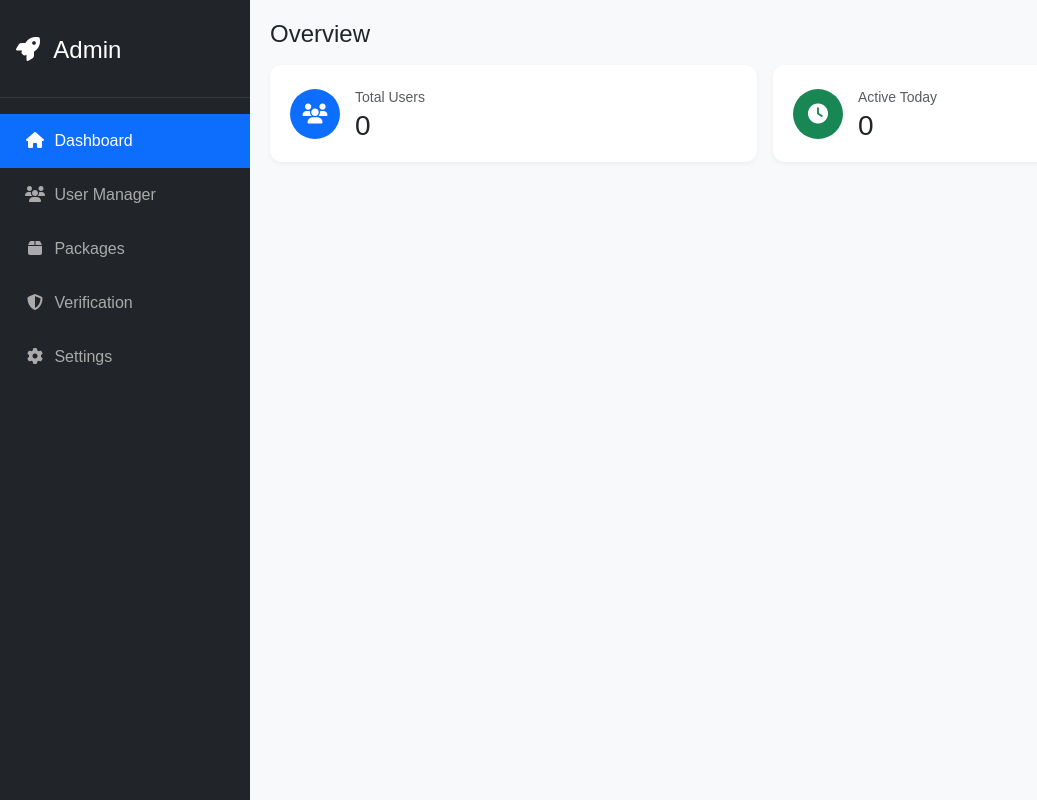
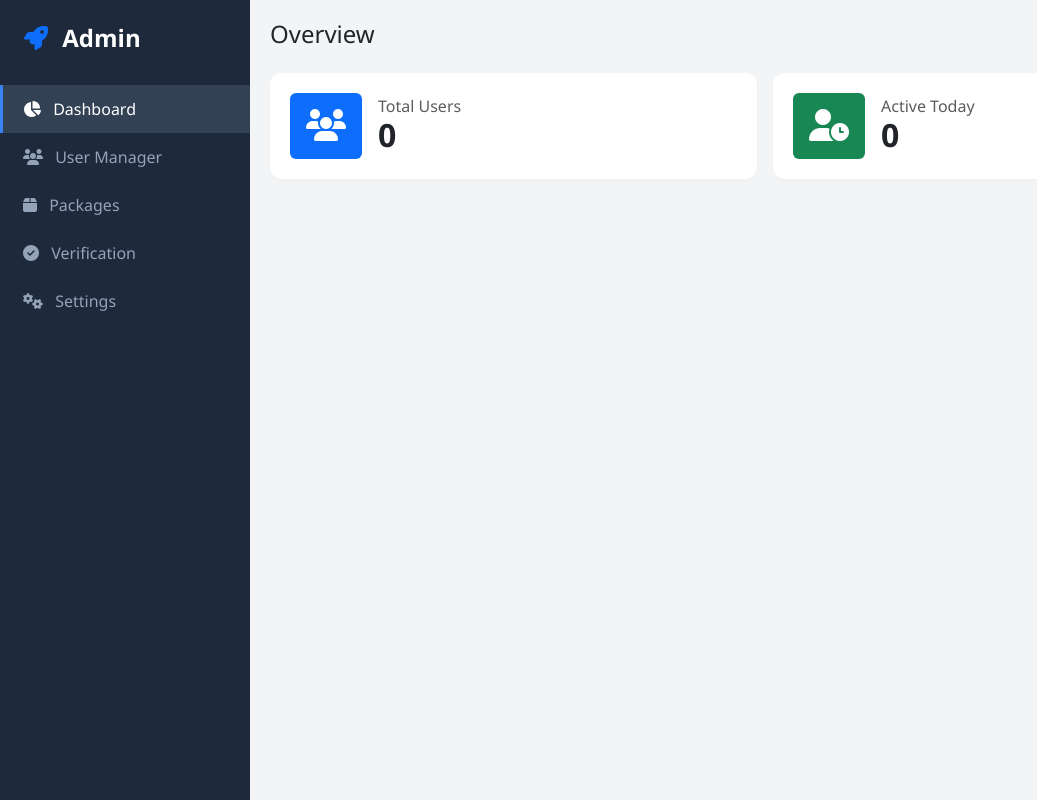
Before and after one commit to Ninjagaming229/Zzzzz, a Flask app: page / in a window 1280 px wide. Shown: the whole page, without its empty margins (0-1037 px from the left). Run offline with Flask 3, Linux system fonts and the light colour scheme; the visitor is signed in with stand-in values (Sample User, id 1); data that the repository does not hold is empty; some libraries are stand-ins or nearby versions.

Commit message:
Refactor admin panel layout and styles
Updated styling for admin panel, improved responsiveness, and modified HTML structure for better layout. Enhanced JavaScript functions for improved error handling and UI interactions.

```diff
--- a/templates/admin.html
+++ b/templates/admin.html
@@ -9,56 +9,59 @@
     <link rel="stylesheet" href="https://cdnjs.cloudflare.com/ajax/libs/font-awesome/6.4.0/css/all.min.css">
 
     <style>
-        :root { --primary-bg: #f8f9fa; --sidebar-width: 250px; }
-        body { background-color: var(--primary-bg); font-family: sans-serif; padding-bottom: 60px; }
+        body { background-color: #f3f4f6; font-family: 'Segoe UI', sans-serif; }
 
-        /* Login Screen */
-        .login-wrap { height: 100vh; display: flex; align-items: center; justify-content: center; padding: 20px; }
-        .login-box { width: 100%; max-width: 400px; background: white; padding: 30px; border-radius: 15px; box-shadow: 0 4px 15px rgba(0,0,0,0.1); }
-
-        /* Desktop Sidebar */
-        .sidebar {
-            width: var(--sidebar-width); height: 100vh; position: fixed; top: 0; left: 0;
-            background: #212529; color: white; z-index: 1000; padding-top: 20px;
-            transition: 0.3s;
+        /* 1. Login Screen Styling */
+        .login-container {
+            height: 100vh; display: flex; align-items: center; justify-content: center; background: #eef2f5;
         }
-        @media (max-width: 768px) {
-            .sidebar { transform: translateX(-100%); } /* Hide on Mobile */
-            .main-content { margin-left: 0 !important; }
-        }
-        @media (min-width: 769px) {
-            .mobile-nav { display: none; } /* Hide Mobile Nav on Desktop */
-            .main-content { margin-left: var(--sidebar-width); }
+        .login-card {
+            width: 100%; max-width: 400px; padding: 2rem; background: white; border-radius: 1rem; box-shadow: 0 10px 25px rgba(0,0,0,0.05);
         }
 
-        .nav-link { color: #aaa; padding: 15px 20px; cursor: pointer; display: block; text-decoration: none; }
-        .nav-link:hover { color: white; background: #343a40; }
-        .nav-link.active { color: white; background: #0d6efd; }
-        .nav-link i { width: 30px; text-align: center; }
+        /* 2. Sidebar Styling (Desktop) */
+        .sidebar {
+            width: 250px; height: 100vh; position: fixed; top: 0; left: 0;
+            background: #1e293b; color: white; z-index: 1000; transition: 0.3s;
+            overflow-y: auto;
+        }
+        .nav-link {
+            color: #94a3b8; padding: 12px 20px; cursor: pointer; border-left: 3px solid transparent;
+        }
+        .nav-link:hover { color: white; background: #334155; }
+        .nav-link.active { color: white; background: #334155; border-left-color: #3b82f6; }
 
-        /* Main Content */
-        .main-content { padding: 20px; transition: 0.3s; }
+        /* 3. Main Content Area */
+        .main-content {
+            margin-left: 250px; padding: 20px; transition: 0.3s;
+        }
 
-        /* Cards & Stats */
-        .stat-card { background: white; border-radius: 12px; padding: 20px; margin-bottom: 15px; box-shadow: 0 2px 5px rgba(0,0,0,0.05); display: flex; align-items: center; }
-        .stat-icon { width: 50px; height: 50px; border-radius: 50%; display: flex; align-items: center; justify-content: center; font-size: 20px; margin-right: 15px; color: white; }
+        /* 4. Mobile Responsiveness */
+        @media (max-width: 991px) {
+            .sidebar { transform: translateX(-100%); } /* Hide Sidebar on Mobile */
+            .main-content { margin-left: 0; padding-top: 70px; } /* Push content down for navbar */
+        }
 
-        /* Table Fixes for Mobile */
-        .table-responsive { background: white; border-radius: 10px; overflow: hidden; box-shadow: 0 2px 5px rgba(0,0,0,0.05); }
-        .table th { background: #f1f1f1; font-size: 0.85rem; text-transform: uppercase; border: none; padding: 15px; white-space: nowrap; }
-        .table td { vertical-align: middle; padding: 12px 15px; white-space: nowrap; }
+        /* Custom Cards */
+        .card-box {
+            background: white; border-radius: 12px; padding: 20px; border: none;
+            box-shadow: 0 2px 4px rgba(0,0,0,0.02); margin-bottom: 20px;
+        }
 
-        .hidden { display: none !important; }
+        /* Table Scroll Fix */
+        .table-wrapper { overflow-x: auto; -webkit-overflow-scrolling: touch; }
+        th { font-size: 0.85rem; text-transform: uppercase; color: #64748b; background: #f8fafc !important; }
+        td { vertical-align: middle; white-space: nowrap; }
     </style>
 </head>
 <body>
 
 {% if view == 'login' %}
-<div class="login-wrap">
-    <div class="login-box text-center">
-        <h3 class="mb-4">Admin Panel</h3>
-        <input type="password" id="adminPass" class="form-control mb-3" placeholder="Password">
-        <button onclick="doLogin()" class="btn btn-primary w-100 py-2">Login</button>
+<div class="login-container">
+    <div class="login-card text-center">
+        <h3 class="fw-bold mb-4 text-primary"><i class="fas fa-shield-alt"></i> Admin Panel</h3>
+        <input type="password" id="adminPass" class="form-control form-control-lg mb-3" placeholder="Enter Password">
+        <button onclick="doLogin()" class="btn btn-primary w-100 btn-lg">Login</button>
     </div>
 </div>
 <script>
@@ -68,140 +71,147 @@
             method: 'POST', headers: {'Content-Type': 'application/json'},
             body: JSON.stringify({password: pw})
         });
-        if(res.ok) location.reload(); else alert("Wrong Password");
+        if(res.ok) location.reload(); else alert("Wrong Password!");
     }
 </script>
+
 {% else %}
-
-<nav class="navbar navbar-dark bg-dark mobile-nav sticky-top">
+<nav class="navbar navbar-dark bg-dark fixed-top d-lg-none">
     <div class="container-fluid">
-        <span class="navbar-brand mb-0 h1"><i class="fas fa-rocket me-2"></i> Recap Admin</span>
-        <button class="btn btn-outline-light border-0" type="button" data-bs-toggle="offcanvas" data-bs-target="#mobileSidebar">
+        <span class="navbar-brand"><i class="fas fa-rocket me-2"></i> Recap Admin</span>
+        <button class="btn btn-outline-light border-0" type="button" data-bs-toggle="offcanvas" data-bs-target="#mobileMenu">
             <i class="fas fa-bars fa-lg"></i>
         </button>
     </div>
 </nav>
 
-<div class="offcanvas-lg offcanvas-start sidebar bg-dark" tabindex="-1" id="mobileSidebar">
+<div class="sidebar d-none d-lg-block">
+    <div class="p-4 h4 fw-bold mb-0"><i class="fas fa-rocket text-primary me-2"></i> Admin</div>
+    <nav class="nav flex-column mt-2">
+        <a class="nav-link active" onclick="switchView('dashboard', this)"><i class="fas fa-chart-pie me-2"></i> Dashboard</a>
+        <a class="nav-link" onclick="switchView('users', this)"><i class="fas fa-users me-2"></i> User Manager</a>
+        <a class="nav-link" onclick="switchView('packages', this)"><i class="fas fa-box me-2"></i> Packages</a>
+        <a class="nav-link" onclick="switchView('verify', this)"><i class="fas fa-check-circle me-2"></i> Verification</a>
+        <a class="nav-link" onclick="switchView('settings', this)"><i class="fas fa-cogs me-2"></i> Settings</a>
+    </nav>
+</div>
+
+<div class="offcanvas offcanvas-start bg-dark text-white" tabindex="-1" id="mobileMenu">
     <div class="offcanvas-header">
-        <h5 class="offcanvas-title text-white">Menu</h5>
-        <button type="button" class="btn-close btn-close-white" data-bs-dismiss="offcanvas" data-bs-target="#mobileSidebar"></button>
+        <h5 class="offcanvas-title">Menu</h5>
+        <button type="button" class="btn-close btn-close-white" data-bs-dismiss="offcanvas"></button>
     </div>
-    <div class="offcanvas-body p-0 d-block">
-        <div class="d-none d-lg-block p-3 text-white h4 mb-0"><i class="fas fa-rocket me-2"></i> Admin</div>
-        <hr class="d-none d-lg-block border-secondary">
+    <div class="offcanvas-body p-0">
         <nav class="nav flex-column">
-            <a class="nav-link active" onclick="navTo('dashboard')"><i class="fas fa-home"></i> Dashboard</a>
-            <a class="nav-link" onclick="navTo('users')"><i class="fas fa-users"></i> User Manager</a>
-            <a class="nav-link" onclick="navTo('packages')"><i class="fas fa-box"></i> Packages</a>
-            <a class="nav-link" onclick="navTo('verify')"><i class="fas fa-shield-alt"></i> Verification</a>
-            <a class="nav-link" onclick="navTo('settings')"><i class="fas fa-cog"></i> Settings</a>
+            <a class="nav-link active" onclick="switchView('dashboard', this)"><i class="fas fa-chart-pie me-2"></i> Dashboard</a>
+            <a class="nav-link" onclick="switchView('users', this)"><i class="fas fa-users me-2"></i> User Manager</a>
+            <a class="nav-link" onclick="switchView('packages', this)"><i class="fas fa-box me-2"></i> Packages</a>
+            <a class="nav-link" onclick="switchView('verify', this)"><i class="fas fa-check-circle me-2"></i> Verification</a>
+            <a class="nav-link" onclick="switchView('settings', this)"><i class="fas fa-cogs me-2"></i> Settings</a>
         </nav>
     </div>
 </div>
 
 <div class="main-content">
 
-    <section id="tab-dashboard">
-        <h4 class="mb-3">Overview</h4>
+    <div id="view-dashboard" class="content-section">
+        <h4 class="mb-4">Overview</h4>
         <div class="row g-3">
             <div class="col-12 col-md-6">
-                <div class="stat-card">
-                    <div class="stat-icon bg-primary"><i class="fas fa-users"></i></div>
+                <div class="card-box d-flex align-items-center">
+                    <div class="bg-primary text-white rounded p-3 me-3"><i class="fas fa-users fa-2x"></i></div>
                     <div>
-                        <small class="text-muted">Total Users</small>
-                        <h3 class="mb-0" id="stat-users">...</h3>
+                        <h6 class="text-muted mb-0">Total Users</h6>
+                        <h2 class="mb-0 fw-bold" id="stat-users">-</h2>
                     </div>
                 </div>
             </div>
             <div class="col-12 col-md-6">
-                <div class="stat-card">
-                    <div class="stat-icon bg-success"><i class="fas fa-clock"></i></div>
+                <div class="card-box d-flex align-items-center">
+                    <div class="bg-success text-white rounded p-3 me-3"><i class="fas fa-user-clock fa-2x"></i></div>
                     <div>
-                        <small class="text-muted">Active Today</small>
-                        <h3 class="mb-0" id="stat-active">...</h3>
+                        <h6 class="text-muted mb-0">Active Today</h6>
+                        <h2 class="mb-0 fw-bold" id="stat-active">-</h2>
                     </div>
                 </div>
             </div>
         </div>
-    </section>
+    </div>
 
-    <section id="tab-users" class="hidden">
-        <h4 class="mb-3">Users</h4>
+    <div id="view-users" class="content-section d-none">
+        <h4 class="mb-3">User Manager</h4>
+        <div class="card-box p-3">
             <div class="input-group mb-3">
-            <input type="text" id="userSearch" class="form-control" placeholder="Search ID/Name">
+                <input type="text" id="userSearch" class="form-control" placeholder="Search ID or Name...">
                 <button class="btn btn-primary" onclick="searchUsers()"><i class="fas fa-search"></i></button>
             </div>
-
-        <div class="table-responsive">
-            <table class="table table-hover mb-0">
-                <thead><tr><th>User Info</th><th>Coins</th><th>Verified</th><th>Action</th></tr></thead>
+            <div class="table-wrapper">
+                <table class="table table-hover">
+                    <thead><tr><th>User</th><th>Coins</th><th>Status</th><th>Action</th></tr></thead>
                     <tbody id="userTableBody"></tbody>
                 </table>
             </div>
-    </section>
+        </div>
+    </div>
 
-    <section id="tab-packages" class="hidden">
+    <div id="view-packages" class="content-section d-none">
         <div class="d-flex justify-content-between align-items-center mb-3">
-            <h4 class="mb-0">Packages</h4>
-            <button class="btn btn-sm btn-primary" onclick="openPkgModal()">+ New</button>
+            <h4>Packages</h4>
+            <button class="btn btn-primary btn-sm" onclick="openPkgModal()">+ New</button>
         </div>
-        <div class="table-responsive">
+        <div class="card-box p-0">
+            <div class="table-wrapper">
                 <table class="table table-hover mb-0">
-                <thead><tr><th>Name</th><th>Coins</th><th>Price</th><th>Action</th></tr></thead>
+                    <thead><tr><th class="ps-3">Name</th><th>Coins</th><th>Price</th><th>Action</th></tr></thead>
                     <tbody id="pkgTableBody"></tbody>
                 </table>
             </div>
-    </section>
-
-    <section id="tab-settings" class="hidden">
-        <h4 class="mb-3">System Config</h4>
-
-        <div class="card mb-3 p-3 border-0 shadow-sm">
-            <h6 class="text-primary border-bottom pb-2">Global Logic</h6>
-            <label class="small text-muted">Daily Free Count</label>
-            <input type="number" id="conf-daily" class="form-control mb-2">
-            <label class="small text-muted">Cost Per Video</label>
-            <input type="number" id="conf-cost" class="form-control mb-2">
+        </div>
     </div>
 
-        <div class="card mb-3 p-3 border-0 shadow-sm">
-            <h6 class="text-primary border-bottom pb-2">Payment Info</h6>
+    <div id="view-verify" class="content-section d-none">
+        <h4 class="mb-3">Verification</h4>
+        <div class="card-box">
+            <label class="fw-bold mb-1">Bot Message</label>
+            <input type="text" id="verify-msg" class="form-control mb-3">
+            <label class="fw-bold mb-1">Channels (JSON)</label>
+            <textarea id="verify-channels" class="form-control mb-3" rows="5"></textarea>
+            <small class="text-muted d-block mb-3">Format: [{"id":"-100x","name":"A","link":"..."}]</small>
+            <button onclick="saveVerify()" class="btn btn-primary w-100">Save</button>
+        </div>
+    </div>
+
+    <div id="view-settings" class="content-section d-none">
+        <h4 class="mb-3">Settings</h4>
+        <div class="card-box">
+            <h6 class="text-primary border-bottom pb-2 mb-3">Config</h6>
+            <label class="small text-muted">Daily Limit</label>
+            <input type="number" id="conf-daily" class="form-control mb-2">
+            <label class="small text-muted">Cost (Coins)</label>
+            <input type="number" id="conf-cost" class="form-control mb-3">
+
+            <h6 class="text-primary border-bottom pb-2 mb-3">Payment</h6>
             <label class="small text-muted">Method</label>
-            <input type="text" id="pay-method" class="form-control mb-2" placeholder="Kpay">
+            <input type="text" id="pay-method" class="form-control mb-2">
             <label class="small text-muted">Account</label>
             <input type="text" id="pay-acc" class="form-control mb-2">
-            <label class="small text-muted">Instructions</label>
-            <textarea id="pay-ins" class="form-control mb-2" rows="3"></textarea>
+            <label class="small text-muted">Instruction</label>
+            <textarea id="pay-ins" class="form-control mb-3" rows="2"></textarea>
+
+            <button onclick="saveConfig()" class="btn btn-success w-100">Save Changes</button>
         </div>
-
-        <button onclick="saveConfig()" class="btn btn-success w-100 py-2">Save Settings</button>
-    </section>
-
-    <section id="tab-verify" class="hidden">
-        <h4 class="mb-3">Force Join</h4>
-        <div class="card p-3 border-0 shadow-sm">
-            <label class="fw-bold mb-1">Bot Reply Message</label>
-            <input type="text" id="verify-msg" class="form-control mb-3">
-
-            <label class="fw-bold mb-1">Channels (JSON)</label>
-            <textarea id="verify-channels" class="form-control mb-3" rows="5"></textarea>
-            <small class="d-block text-muted mb-3">Ex: [{"id": "-100123", "name": "A", "link": "..."}]</small>
-
-            <button onclick="saveVerify()" class="btn btn-primary w-100">Save Verification</button>
     </div>
-    </section>
 
 </div>
 
 <div class="modal fade" id="topupModal" tabindex="-1">
     <div class="modal-dialog modal-dialog-centered">
         <div class="modal-content">
-            <div class="modal-header"><h5 class="modal-title">Top-up</h5><button class="btn-close" data-bs-dismiss="modal"></button></div>
+            <div class="modal-header"><h5 class="modal-title">Top Up</h5><button class="btn-close" data-bs-dismiss="modal"></button></div>
             <div class="modal-body">
                 <input type="hidden" id="topup-id">
                 <h5 id="topup-name" class="text-center text-primary mb-3"></h5>
-                <input type="number" id="topup-amount" class="form-control form-control-lg text-center" placeholder="Amount">
+                <input type="number" id="topup-amount" class="form-control text-center" placeholder="Amount">
             </div>
             <div class="modal-footer"><button onclick="submitTopup()" class="btn btn-success w-100">Confirm</button></div>
         </div>
@@ -211,12 +221,12 @@
 <div class="modal fade" id="pkgModal" tabindex="-1">
     <div class="modal-dialog modal-dialog-centered">
         <div class="modal-content">
-            <div class="modal-header"><h5 class="modal-title">Package</h5><button class="btn-close" data-bs-dismiss="modal"></button></div>
+            <div class="modal-header"><h5 class="modal-title">Edit Package</h5><button class="btn-close" data-bs-dismiss="modal"></button></div>
             <div class="modal-body">
                 <input type="hidden" id="pkg-id">
-                <input type="text" id="pkg-name" class="form-control mb-2" placeholder="Name (Starter)">
-                <input type="number" id="pkg-coins" class="form-control mb-2" placeholder="Coins (10)">
-                <input type="text" id="pkg-price" class="form-control mb-2" placeholder="Price (1000)">
+                <input type="text" id="pkg-name" class="form-control mb-2" placeholder="Name">
+                <input type="number" id="pkg-coins" class="form-control mb-2" placeholder="Coins">
+                <input type="text" id="pkg-price" class="form-control mb-2" placeholder="Price">
             </div>
             <div class="modal-footer"><button onclick="savePackage()" class="btn btn-primary w-100">Save</button></div>
         </div>
@@ -224,30 +234,44 @@
 </div>
 
 <script src="https://cdn.jsdelivr.net/npm/bootstrap@5.3.0/dist/js/bootstrap.bundle.min.js"></script>
+<script>
+    // --- SAFE NAVIGATION SYSTEM ---
+    function switchView(viewName, navEl) {
+        // 1. Hide all sections
+        document.querySelectorAll('.content-section').forEach(el => el.classList.add('d-none'));
+        // 2. Show target section
+        const target = document.getElementById('view-' + viewName);
+        if(target) target.classList.remove('d-none');
 
-<script>
-    // --- NAVIGATION LOGIC ---
-    function navTo(tab) {
-        document.querySelectorAll('section').forEach(el => el.classList.add('hidden'));
-        document.getElementById('tab-' + tab).classList.remove('hidden');
+        // 3. Update Active Link (Desktop & Mobile)
+        document.querySelectorAll('.nav-link').forEach(el => el.classList.remove('active'));
+        if(navEl) navEl.classList.add('active');
 
-        // Update Sidebar Active State
-        document.querySelectorAll('.nav-link').forEach(el => el.classList.remove('active'));
-        // Simple hack to highlight current nav
-        event.target.closest('.nav-link').classList.add('active');
-
-        // Close mobile sidebar if open
-        const mobileMenu = document.getElementById('mobileSidebar');
+        // 4. Close Mobile Menu (if open)
+        const mobileMenu = document.getElementById('mobileMenu');
         const bsOffcanvas = bootstrap.Offcanvas.getInstance(mobileMenu);
         if(bsOffcanvas) bsOffcanvas.hide();
 
-        if(tab === 'dashboard') loadStats();
-        if(tab === 'users') searchUsers();
-        if(tab === 'packages') loadPackages();
-        if(tab === 'settings' || tab === 'verify') loadConfig();
+        // 5. Load Data (Fail-safe: catch errors so UI doesn't freeze)
+        try {
+            if(viewName === 'dashboard') loadStats();
+            if(viewName === 'users') searchUsers();
+            if(viewName === 'packages') loadPackages();
+            if(viewName === 'settings' || viewName === 'verify') loadConfig();
+        } catch(e) {
+            console.error("Data load error:", e);
+        }
     }
 
-    // --- API FUNCTIONS (Same Logic, Just connected to new UI) ---
+    // --- API FUNCTIONS ---
+    async function loadStats() {
+        try {
+            const res = await fetch('/api/stats');
+            const d = await res.json();
+            document.getElementById('stat-users').innerText = d.total_users || 0;
+            document.getElementById('stat-active').innerText = d.active_today || 0;
+        } catch(e) {}
+    }
 
     async function searchUsers() {
         const q = document.getElementById('userSearch').value;
@@ -256,22 +280,21 @@
         const tbody = document.getElementById('userTableBody');
         tbody.innerHTML = '';
         users.forEach(u => {
-            const status = u.is_verified ? '<span class="text-success">✔</span>' : '<span class="text-warning">✖</span>';
+            const badge = u.is_verified ? '<span class="badge bg-success">✔</span>' : '<span class="badge bg-secondary">✖</span>';
             tbody.innerHTML += `
                 <tr>
                     <td>
                         <div class="fw-bold">${u.username}</div>
-                        <small class="text-muted">${u.telegram_id}</small>
+                        <small class="text-muted" style="font-size:10px">${u.telegram_id}</small>
                     </td>
                     <td>${u.coins}</td>
-                    <td>${status}</td>
-                    <td>
-                        <button class="btn btn-sm btn-outline-primary" onclick="openTopup('${u.telegram_id}', '${u.username}')">Topup</button>
-                    </td>
+                    <td>${badge}</td>
+                    <td><button class="btn btn-sm btn-primary" onclick="openTopup('${u.telegram_id}', '${u.username}')">+</button></td>
                 </tr>`;
         });
     }
 
+    // Topup Logic
     let topupModal = new bootstrap.Modal(document.getElementById('topupModal'));
     function openTopup(id, name) {
         document.getElementById('topup-id').value = id;
@@ -281,10 +304,11 @@
     async function submitTopup() {
         const id = document.getElementById('topup-id').value;
         const amt = document.getElementById('topup-amount').value;
-        await fetch('/api/topup', { method: 'POST', headers: {'Content-Type':'application/json'}, body: JSON.stringify({telegram_id: id, amount: amt}) });
-        topupModal.hide(); searchUsers(); alert("Sent!");
+        await fetch('/api/topup', { method:'POST', headers:{'Content-Type':'application/json'}, body:JSON.stringify({telegram_id:id, amount:amt})});
+        topupModal.hide(); searchUsers(); alert("Success!");
     }
 
+    // Packages Logic
     let pkgModal = new bootstrap.Modal(document.getElementById('pkgModal'));
     async function loadPackages() {
         const res = await fetch('/api/packages');
@@ -294,7 +318,7 @@
         pkgs.forEach(p => {
             tbody.innerHTML += `
                 <tr>
-                    <td>${p.name}</td><td>${p.coins}</td><td>${p.price}</td>
+                    <td class="ps-3 fw-bold">${p.name}</td><td>${p.coins}</td><td>${p.price}</td>
                     <td><button class="btn btn-sm btn-danger" onclick="delPkg('${p.id}')">Del</button></td>
                 </tr>`;
         });
@@ -321,7 +345,9 @@
         if(confirm("Delete?")) { await fetch(`/api/packages?id=${id}`, {method:'DELETE'}); loadPackages(); }
     }
 
+    // Config Logic
     async function loadConfig() {
+        try {
             const res = await fetch('/api/config');
             const c = await res.json();
             if(c) {
@@ -333,6 +359,7 @@
                 document.getElementById('verify-msg').value = c.verification.message;
                 document.getElementById('verify-channels').value = JSON.stringify(c.verification.channels, null, 2);
             }
+        } catch(e){}
     }
     async function saveConfig() {
         const data = {
@@ -345,22 +372,20 @@
             }
         };
         await fetch('/api/config', {method:'POST', headers:{'Content-Type':'application/json'}, body:JSON.stringify(data)});
-        alert("Saved!");
+        alert("Config Saved!");
     }
     async function saveVerify() {
         try {
             const data = { verification: { message: document.getElementById('verify-msg').value, channels: JSON.parse(document.getElementById('verify-channels').value) } };
             await fetch('/api/config', {method:'POST', headers:{'Content-Type':'application/json'}, body:JSON.stringify(data)});
-            alert("Saved!");
-        } catch(e) { alert("Invalid JSON!"); }
-    }
-    async function loadStats() {
-        try { const res = await fetch('/api/stats'); const d = await res.json(); document.getElementById('stat-users').innerText = d.total_users; document.getElementById('stat-active').innerText = d.active_today; } catch(e){}
+            alert("Verification Saved!");
+        } catch(e) { alert("JSON Error!"); }
     }
 
     // Init
     loadStats();
 </script>
+
 {% endif %}
 </body>
 </html>
```
Lines whose indentation alone changed are shown as unchanged.
